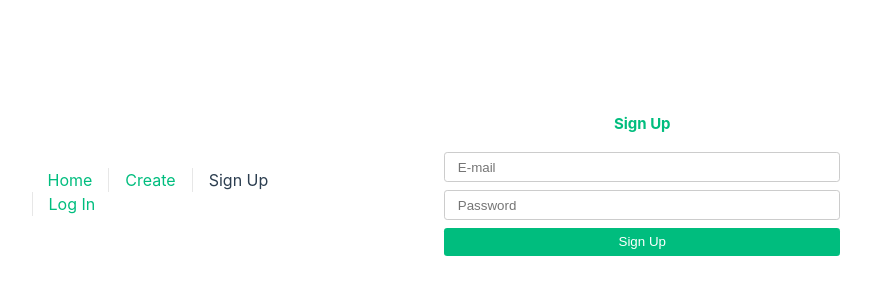
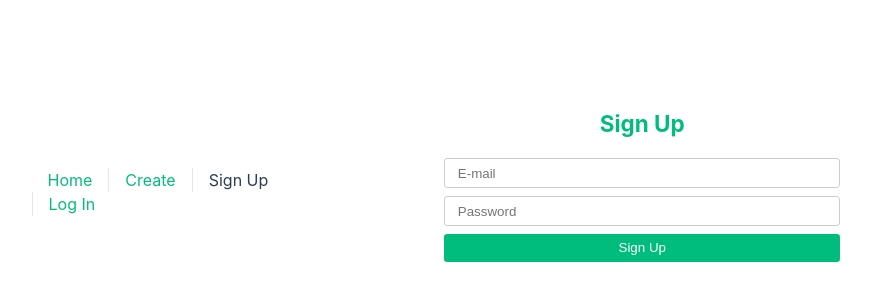
Before and after one commit to kristijan-pajtasev/vue-todo, a Vue app: page /sign-up in a window 1280 px wide. Shown: the part 216-516 px from the top of the page, without its empty margins (196-1067 px from the left). Built offline with nearby package versions, Linux system fonts and the light colour scheme.

Commit message:
sign nup styling

```diff
--- a/src/components/SignUp.vue
+++ b/src/components/SignUp.vue
@@ -33,7 +33,7 @@ export default defineComponent({
 
 <template>
   <div class="SignUp">
-    <div class="SignUp__title">Sign Up</div>
+    <h2 class="SignUp__title">Sign Up</h2>
     <form @submit.prevent="submitHandler">
       <div>
         <input class="SignUp__input" type="text" placeholder="E-mail" v-model="email" />
```
